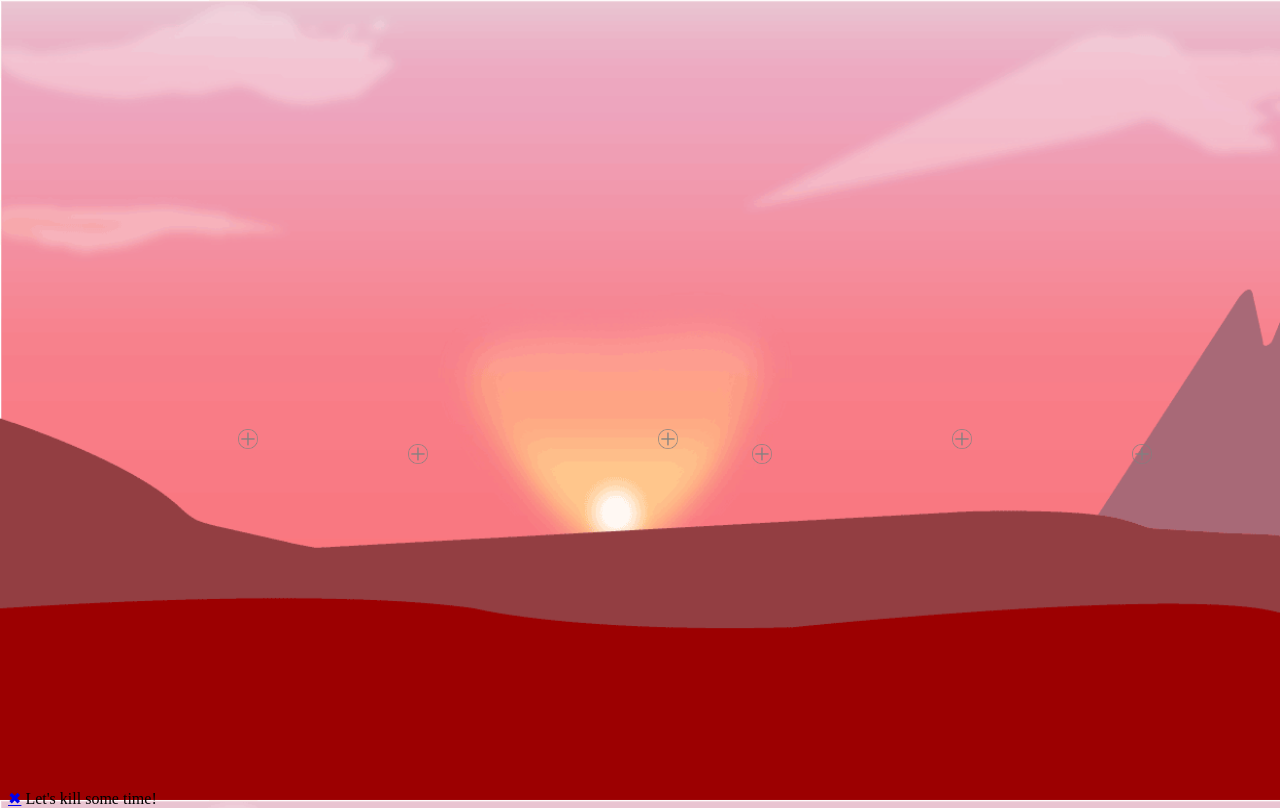
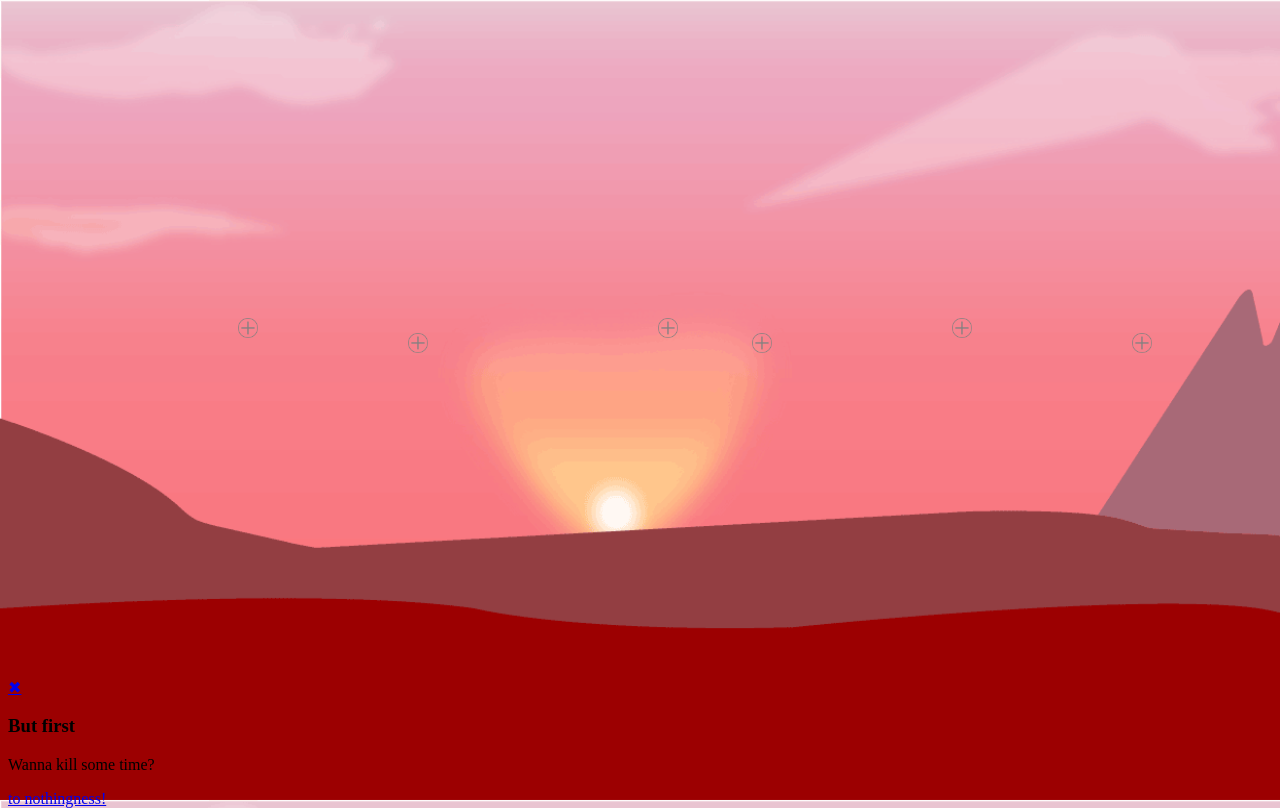
Before and after one commit to delletron/delletron.github.io, a plain HTML site: page GA Final/grow_trees/index.html in a window 1280 px wide. Drawn offline with nearby package versions, Linux system fonts and the light colour scheme.

Commit message:
update index.html

```diff
--- a/GA Final/grow_trees/index.html
+++ b/GA Final/grow_trees/index.html
@@ -10,16 +10,11 @@
 
 </head>
 
-
-
-
 <body>
 
-
 	<div id="overlay" class="cover blur-in">
-		<div class="content">
-
-			<div class="addtrees">
+  		<div class="content">
+      			<div class="addtrees">
 				<input img id="first-add" type="image" src="images/plus_sign.png">
 				<input img id="second-add" type="image" src="images/plus_sign.png">
 				<input img id="third-add" type="image" src="images/plus_sign.png">
@@ -35,13 +30,18 @@
 				<img id="fifth-tree" src="images/single_tree.png">
 				<img id="sixth-tree" src="images/single_tree.png">
 			</div>
-		</div>
+  		</div>
 	</div>
 
-	<div class="pop-up">
-		<a href="#" class="close-button">&#10006;</a>
-			Let's kill some time!
-		</div>
+<div class="row pop-up">
+  <div class="box small-6 large-centered">
+    <a href="#" class="close-button">&#10006;</a>
+    <h3>But first</h3>
+<!--     <p>Integer non odio id ante rutrum dictum. Nam ac dapibus felis, at pharetra sapien. </p> -->
+    <p>Wanna kill some time?</p>
+    <a href="#" class="button">to nothingness!</a>
+  </div>
+</div>
 
 	<!-- <canvas id="confetti"></canvas> -->
 <!-- %canvas{"id" => "confetti", "width" => "1", "height" => "1"}
```
